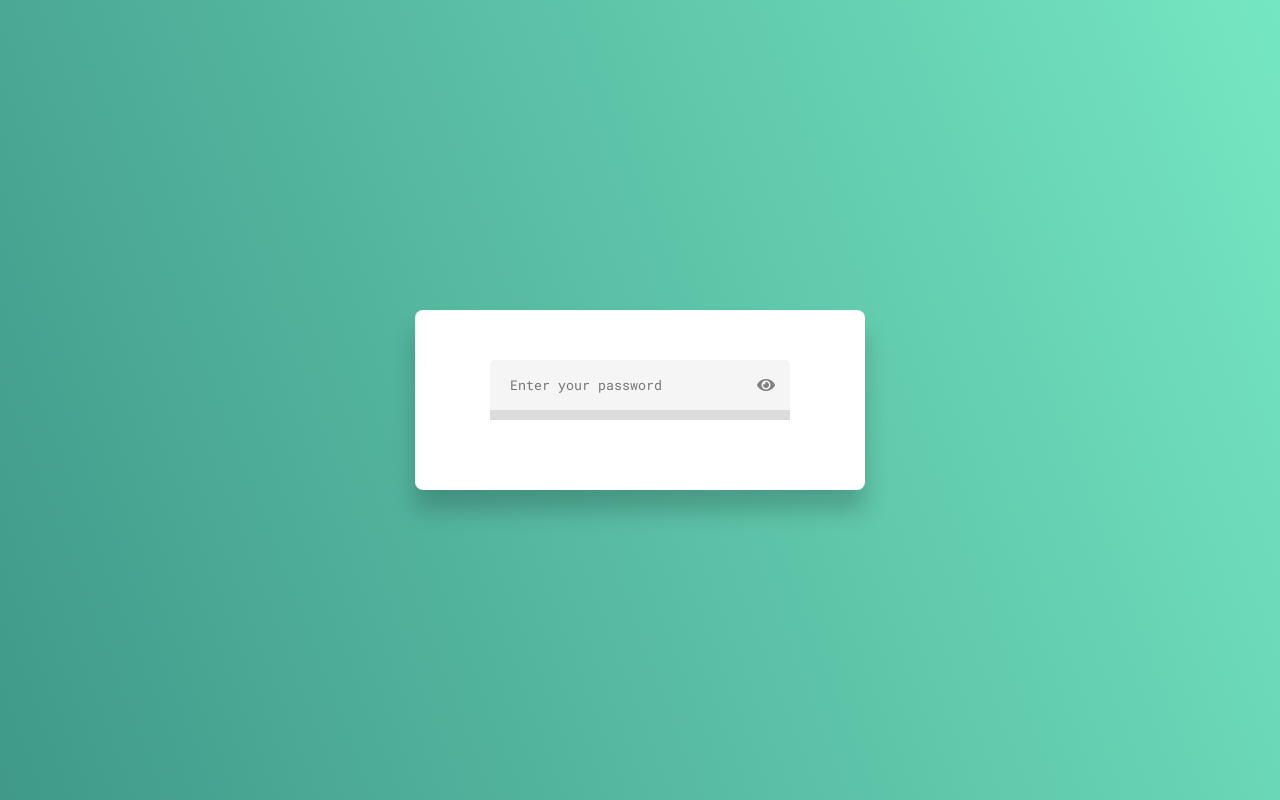
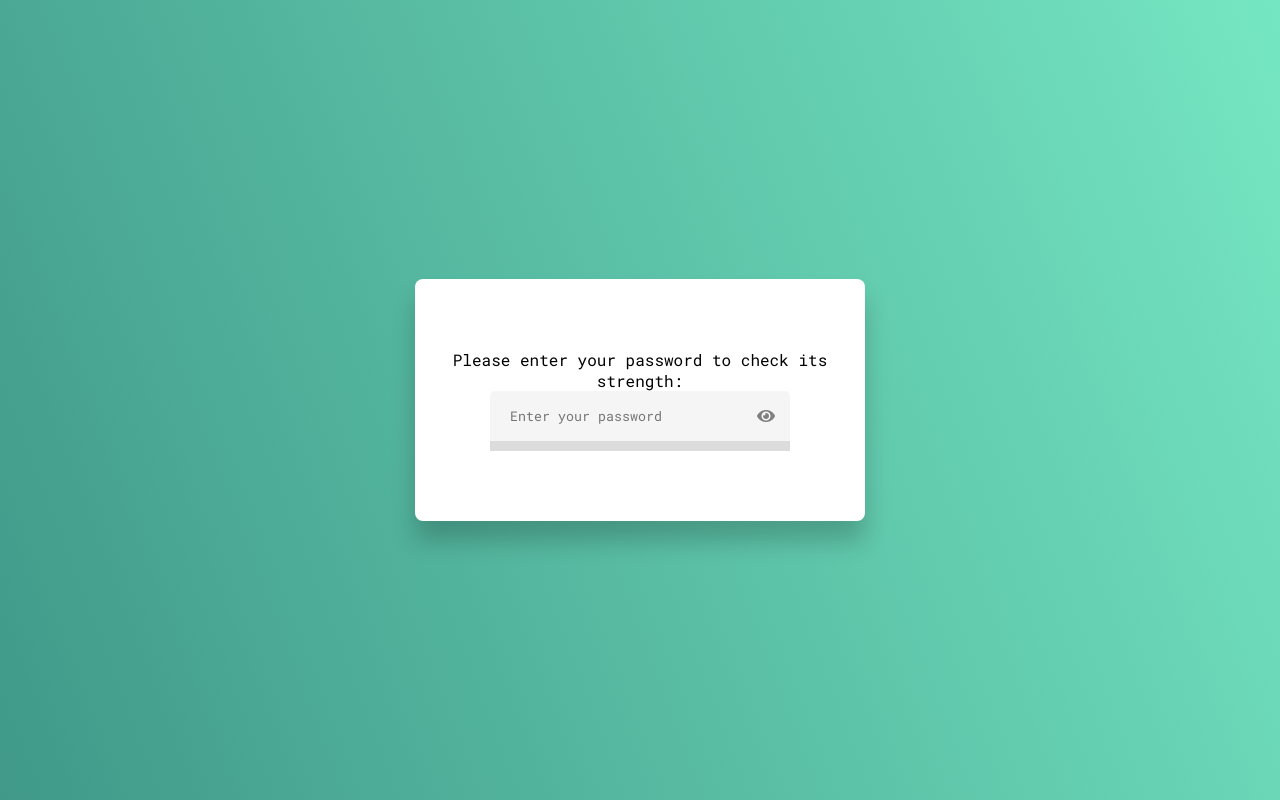
Before and after one commit to Srijita2002/Password_Strength_Checker, a plain HTML site: page index.html in a window 1280 px wide. Drawn offline with Linux system fonts and the light colour scheme.

Commit message:
Update index.html

```diff
--- a/index.html
+++ b/index.html
@@ -12,6 +12,7 @@
 </head>
 <body>
     <div class="wrapper">
+        <p class="description">Please enter your password to check its strength:</p>
         <div class="container">
             <input type="password" id="password" placeholder="Enter your password" oninput="strengthChecker()">
             <span id="toggle" onclick="toggle()">
```
